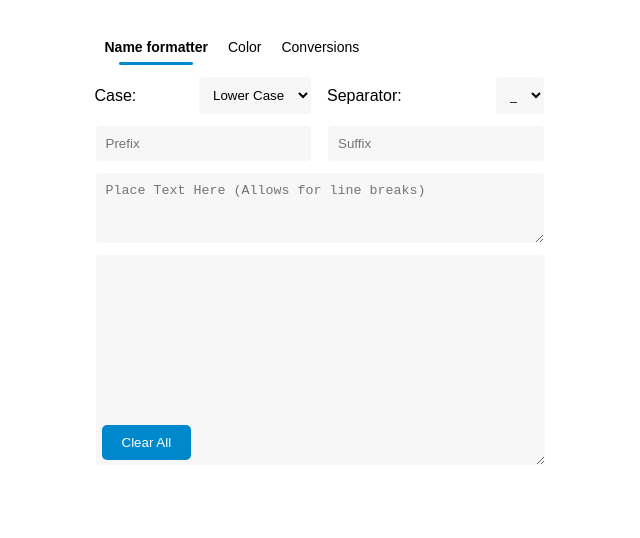
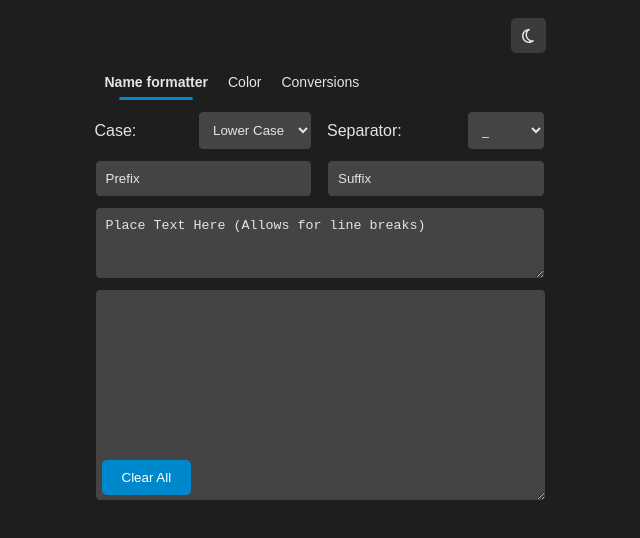
Before and after one commit to Ruffmantom/text-formatter-extension, a browser extension: page index.html in a window 1280 px wide. Shown: the whole page, without its empty margins (320-960 px from the left). Drawn offline with Linux system fonts and the light colour scheme.

Commit message:
added dark theme

```diff
--- a/index.html
+++ b/index.html
@@ -16,6 +16,28 @@
     </div>
 
     <div class="input_cont">
+        <!-- theme settings -->
+        <div class="theme_settings">
+            <div class="theme_button">
+                <!-- sun -->
+                <svg xmlns="http://www.w3.org/2000/svg" height="1em" id="sun_icon" class="theme_icon theme_set"
+                    viewBox="0 0 512 512"><!--! Font Awesome Free 6.4.2 by @fontawesome - https://fontawesome.com License - https://fontawesome.com/license (Commercial License) Copyright 2023 Fonticons, Inc. -->
+                    <path
+                        d="M375.7 19.7c-1.5-8-6.9-14.7-14.4-17.8s-16.1-2.2-22.8 2.4L256 61.1 173.5 4.2c-6.7-4.6-15.3-5.5-22.8-2.4s-12.9 9.8-14.4 17.8l-18.1 98.5L19.7 136.3c-8 1.5-14.7 6.9-17.8 14.4s-2.2 16.1 2.4 22.8L61.1 256 4.2 338.5c-4.6 6.7-5.5 15.3-2.4 22.8s9.8 13 17.8 14.4l98.5 18.1 18.1 98.5c1.5 8 6.9 14.7 14.4 17.8s16.1 2.2 22.8-2.4L256 450.9l82.5 56.9c6.7 4.6 15.3 5.5 22.8 2.4s12.9-9.8 14.4-17.8l18.1-98.5 98.5-18.1c8-1.5 14.7-6.9 17.8-14.4s2.2-16.1-2.4-22.8L450.9 256l56.9-82.5c4.6-6.7 5.5-15.3 2.4-22.8s-9.8-12.9-17.8-14.4l-98.5-18.1L375.7 19.7zM269.6 110l65.6-45.2 14.4 78.3c1.8 9.8 9.5 17.5 19.3 19.3l78.3 14.4L402 242.4c-5.7 8.2-5.7 19 0 27.2l45.2 65.6-78.3 14.4c-9.8 1.8-17.5 9.5-19.3 19.3l-14.4 78.3L269.6 402c-8.2-5.7-19-5.7-27.2 0l-65.6 45.2-14.4-78.3c-1.8-9.8-9.5-17.5-19.3-19.3L64.8 335.2 110 269.6c5.7-8.2 5.7-19 0-27.2L64.8 176.8l78.3-14.4c9.8-1.8 17.5-9.5 19.3-19.3l14.4-78.3L242.4 110c8.2 5.7 19 5.7 27.2 0zM256 368a112 112 0 1 0 0-224 112 112 0 1 0 0 224zM192 256a64 64 0 1 1 128 0 64 64 0 1 1 -128 0z" />
+                </svg>
+                <!-- moon -->
+                <svg xmlns="http://www.w3.org/2000/svg" height="1em" id="moon_icon" class="theme_icon "
+                    viewBox="0 0 384 512"><!--! Font Awesome Free 6.4.2 by @fontawesome - https://fontawesome.com License - https://fontawesome.com/license (Commercial License) Copyright 2023 Fonticons, Inc. -->
+                    <path
+                        d="M144.7 98.7c-21 34.1-33.1 74.3-33.1 117.3c0 98 62.8 181.4 150.4 211.7c-12.4 2.8-25.3 4.3-38.6 4.3C126.6 432 48 353.3 48 256c0-68.9 39.4-128.4 96.8-157.3zm62.1-66C91.1 41.2 0 137.9 0 256C0 379.7 100 480 223.5 480c47.8 0 92-15 128.4-40.6c1.9-1.3 3.7-2.7 5.5-4c4.8-3.6 9.4-7.4 13.9-11.4c2.7-2.4 5.3-4.8 7.9-7.3c5-4.9 6.3-12.5 3.1-18.7s-10.1-9.7-17-8.5c-3.7 .6-7.4 1.2-11.1 1.6c-5 .5-10.1 .9-15.3 1c-1.2 0-2.5 0-3.7 0c-.1 0-.2 0-.3 0c-96.8-.2-175.2-78.9-175.2-176c0-54.8 24.9-103.7 64.1-136c1-.9 2.1-1.7 3.2-2.6c4-3.2 8.2-6.2 12.5-9c3.1-2 6.3-4 9.6-5.8c6.1-3.5 9.2-10.5 7.7-17.3s-7.3-11.9-14.3-12.5c-3.6-.3-7.1-.5-10.7-.6c-2.7-.1-5.5-.1-8.2-.1c-3.3 0-6.5 .1-9.8 .2c-2.3 .1-4.6 .2-6.9 .4z" />
+                </svg>
+            </div>
+
+            <!-- these are hidden -->
+            <input type="radio"  checked name="light" id="light_mode" hidden>
+            <input type="radio"  name="dark" id="dark_mode" hidden>
+        </div>
+
         <div class="tab_navigation">
             <p class="tab_nav_button nav_tab_active" data-tab="one">Name formatter</p>
             <p class="tab_nav_button" data-tab="two">Color</p>
@@ -42,6 +64,7 @@
                     <select name="separator" id="separator_selector" class="tf_input selector">
                         <option value="_">_</option>
                         <option value="-">-</option>
+                        <option value=" ">space</option>
                     </select>
                 </div>
             </div>
@@ -129,6 +152,7 @@
     </div>
     <script type="text/javascript" src="./app.js"></script>
     <script type="text/javascript" src="./script.js"></script>
+    <script type="text/javascript" src="./theme.js"></script>
 </body>
 
 </html>
--- a/style.css
+++ b/style.css
@@ -1,8 +1,42 @@
 :root {
     --primary: #0088cc;
     --secondary: #027ab6;
+}
+
+/* When the light is checked */
+:root:has(#light_mode:checked) {
+    --shadow: 0 6px 13px #f5f5f5;
+    --bg-color: #dadada;
+    --secondary-bg-color: #bdbdbd;
+    --hover-secondary-bg-color: #a5a5a5;
+    --text-color: #303030;
     --input-bkg: #f7f7f7;
-    --shadow: 0 6px 13px #f5f5f5;
+}
+
+:root:has(#dark_mode:checked) {
+    --shadow: 0 6px 13px #333333;
+    --bg-color: #1e1e1e;
+    --secondary-bg-color: #3b3b3b;
+    --hover-secondary-bg-color: #494949;
+    --text-color: #e4e4e4;
+    --input-bkg: #444444;
+}
+
+body {
+    background-color: var(--bg-color);
+}
+
+a,
+p,
+div {
+
+    color: var(--text-color);
+}
+
+input,
+textarea,
+select {
+    background-color: var(--input-bkg);
 }
 
 .text_formatter>* {
@@ -21,9 +55,14 @@
     border-radius: 5px;
     padding: 10px;
     border: none;
-    background-color: #f7f7f7;
+    background-color: var(--input-bkg);
     outline: none;
-    border: 1px solid #FFFFFF;
+    border: 1px solid var(--bg-color);
+    color: var(--text-color);
+}
+
+.tf_input::placeholder {
+    color: var(--text-color);
 }
 
 #text_input {
@@ -46,6 +85,40 @@
     margin-top: 15px;
     font-style: italic;
     color: gray;
+}
+.theme_settings{
+    width: 100%;
+    display: flex;
+    justify-content: end;
+}
+
+.theme_button {
+    /* padding: 10px; */
+    border-radius: 5px;
+    height: 35px;
+    width: 35px;
+    display: flex;
+    position: relative;
+    justify-content: center;
+    align-items: center;
+    background-color: var(--secondary-bg-color);
+    cursor: pointer;
+}
+
+
+.theme_button:hover {
+    background-color: var(--hover-secondary-bg-color);
+    transition: all 150ms ease-in-out;
+}
+
+.theme_icon {
+    position: absolute;
+    opacity: 0;
+    color: var(--text-color);
+    fill: var(--text-color);
+}
+.theme_icon.theme_set{
+    opacity: 1;
 }
 
 .desc {
--- /dev/null
+++ b/theme.js
@@ -0,0 +1,72 @@
+// icons
+const sunIcon = $("#sun_icon")
+const moonIcon = $("#moon_icon")
+// button
+const themeBtn = $(".theme_button")
+// radio buttons
+const lightRadio = $("#light_mode")
+const darkRadio = $("#dark_mode")
+
+
+// set local storage the theme
+// true = light
+// false = dark
+
+// set items for dark mode
+const setItemsToDark = () => {
+    // if checked then turn to dark mode
+    // set icon
+    $(moonIcon).addClass('theme_set')
+    $(darkRadio).attr({ "checked": true })
+    // false = dark theme
+    localStorage.setItem('labcloudTheme', false)
+
+    // reset Light mode
+    $(sunIcon).removeClass('theme_set')
+    $(lightRadio).attr({ "checked": false })
+}
+
+// set items for light mode
+const setItemsToLight = () => {
+    // set to light mode
+    $(sunIcon).addClass('theme_set')
+    $(lightRadio).attr({ "checked": true })
+    // true = light theme
+    localStorage.setItem('labcloudTheme', true)
+    // remove moon
+    $(moonIcon).removeClass('theme_set')
+    $(darkRadio).attr({ "checked": false })
+}
+
+
+// load theme
+const loadTheme = () => {
+    // set local Storage
+    let gotTheme = JSON.parse(localStorage.getItem('labcloudTheme'))
+
+    if (gotTheme) {
+        setItemsToLight()
+    } else {
+        setItemsToDark()
+    }
+}
+
+
+$(function () {
+
+    // this file is specifically for controlling the theme
+    themeBtn.on('click', (e) => {
+        // check to see if is already active
+        if (lightRadio.attr('checked')) {
+            setItemsToDark()
+        } else {
+            setItemsToLight()
+        }
+    })
+
+
+    // load theme on load
+    loadTheme()
+
+    // end of doc ready
+})
```
Also changed, not shown: manifest.json.
